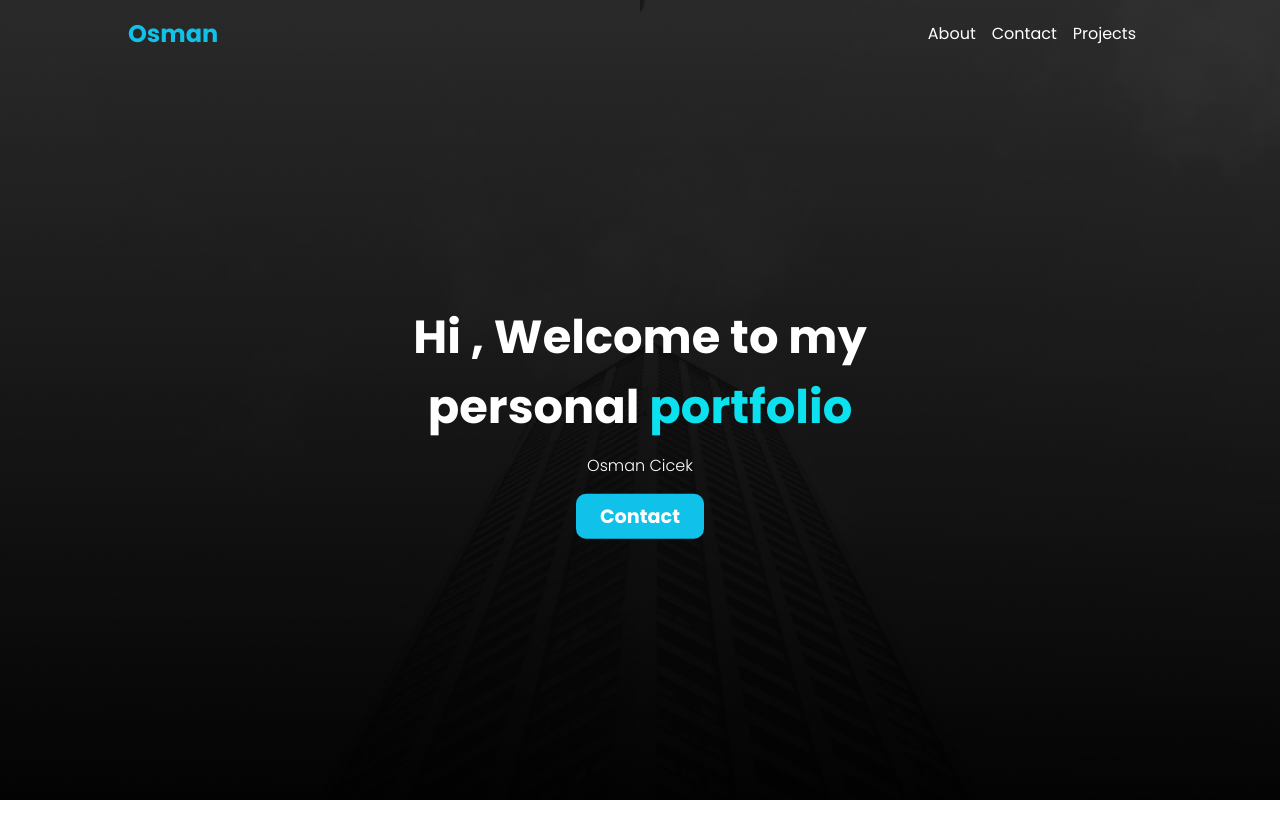
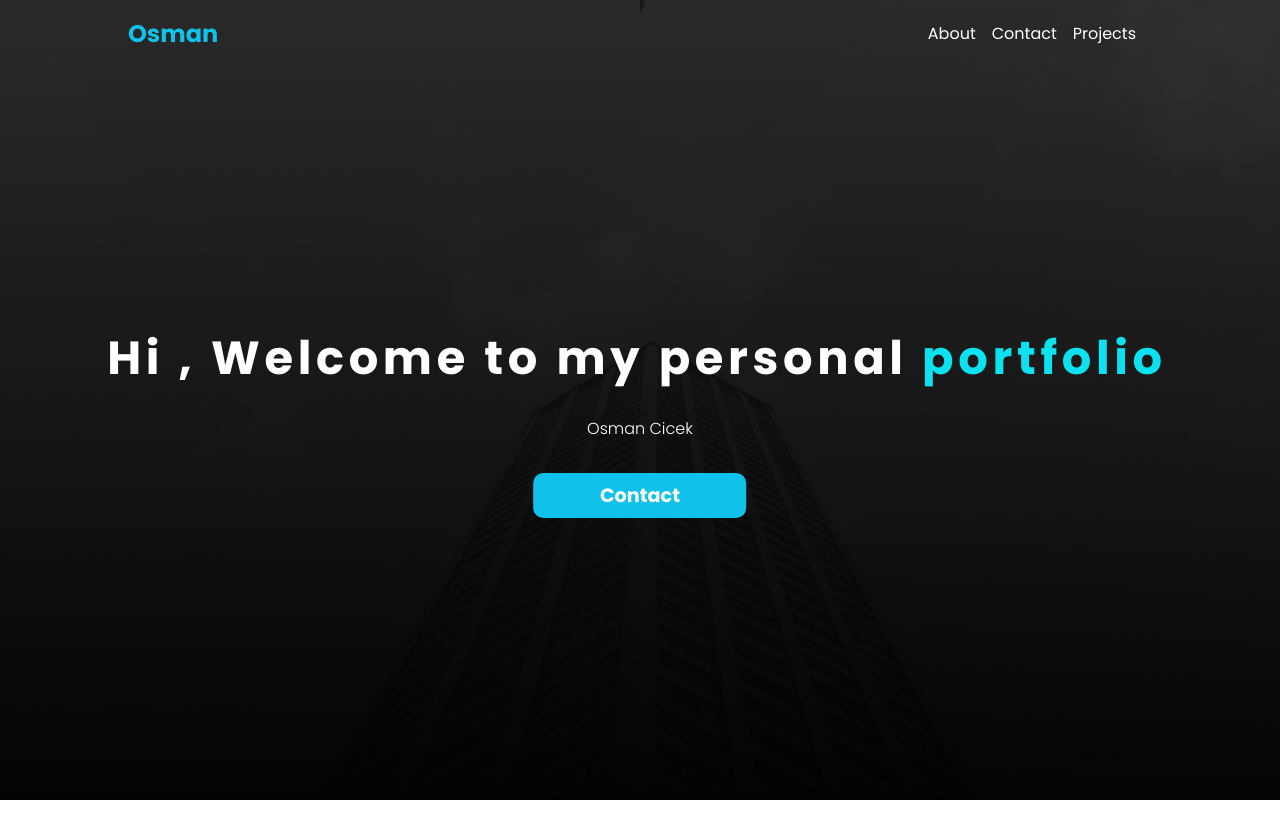
Before and after one commit to cicek112/portfoliov1, a React (Create React App) app: page / in a window 1280 px wide. Shown: the top 838 px of the page. Built offline with nearby package versions, Linux system fonts and the light colour scheme.

Commit message:
added new site

```diff
--- a/src/components/Header.jsx
+++ b/src/components/Header.jsx
@@ -164,11 +164,28 @@ const Middle=styled.div`
     color:white;
 
     h1{
+        overflow: hidden; /* Ensures the content is not revealed until the animation */
+        border-right: .15em solid orange; /* The typwriter cursor */
+        white-space: nowrap; /* Keeps the content on a single line */
+        margin: 0 auto; /* Gives that scrolling effect as the typing happens */
+        letter-spacing: .1em; /* Adjust as needed */
+        animation: typing 3.5s steps(40, end),blink-caret .75s step-end infinite;
         margin-top:-0.5em;
-        margin-bottom:0.25em;
+        margin-bottom:0.5em;
         font-weight:700;
         font-size:2.90em;
     }
+
+    @keyframes typing {
+        from { width: 0 }
+        to { width: 100% }
+      }
+
+      /* The typewriter cursor effect */
+      @keyframes blink-caret {
+        from, to { border-color: transparent }
+        50% { border-color: orange; }
+      }
 
     span{
         color:#0CE1EF;
@@ -177,6 +194,7 @@ const Middle=styled.div`
     h3{
         font-weight:300;
         font-size:1em;
+        margin-bottom:1em;
     }
 
     .buton{
@@ -184,7 +202,7 @@ const Middle=styled.div`
         padding:0.5em;
         width:20%;
         margin:auto;
-        margin-top:1em;
+        margin-top:2em;
         background: #10C2E9;
         border-radius:10px;
         text-align:center;
--- a/src/components/Three.jsx
+++ b/src/components/Three.jsx
@@ -7,7 +7,7 @@ import img4 from "./images/elipse.png"
 import img5 from "./images/sushi.png"
 import img6 from "./images/cry.png"
 import img7 from "./images/portfolio.png"
-import talent from "./images/talent.png"
+import talent from "./images/food.png"
 
 import ArrowCircleRightOutlinedIcon from '@mui/icons-material/ArrowCircleRightOutlined';
 import Aos from "aos"
@@ -93,14 +93,14 @@ function Three() {
 
             <Su img = {talent} data-aos="fade-up">
                 <div className='high'>
-                    <h3><a href="https://64ad3b35519f460078eb85c3--stupendous-cactus-a961be.netlify.app/">Live</a></h3>
-                    <h3><a href="https://github.com/cicek112/TalentKompassTailwindWebsite">Code</a></h3>
+                    <h3><a href="https://cicek112.github.io/food">Live</a></h3>
+                    <h3><a href="https://github.com/cicek112/food">Code</a></h3>
 
                 </div>
 
                 <div>
-                    <h4>Your website's clone to show I am not a person who just followed tutorials.</h4>
-                    <h2>TalentKompass Deutschland Website Clone For Impress You</h2>
+                    <h4>I always wonder what can I cook with the last food in my fridge so I coded it.</h4>
+                    <h2>A Meal Finder with TailwindCss & React & Git & Api</h2>
                 </div>
             </Su>
 
```
Also changed, not shown: src/components/images/food.png (added).
